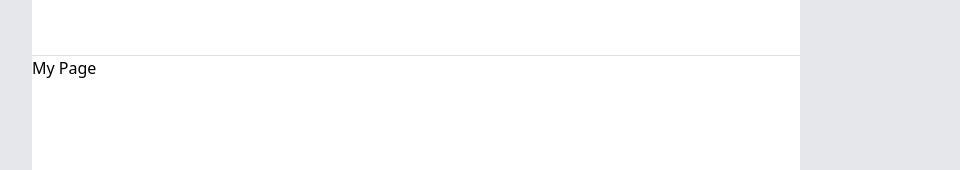
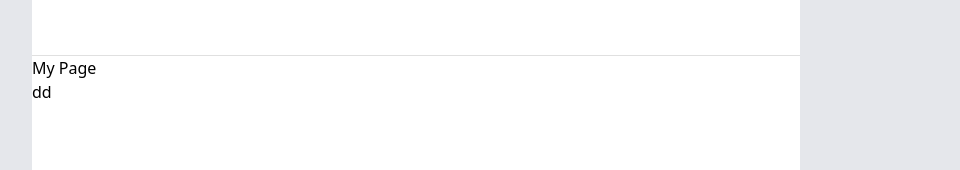
Before and after one commit to wndgur2/ddang, a React (Vite) app: page /mypage in a window 1280 px wide. Shown: the top 170 px of the page, without its empty margins (224-1184 px from the left). Built offline with nearby package versions, Linux system fonts and the light colour scheme.

Commit message:
test: branch test

```diff
--- a/src/pages/MyPage.jsx
+++ b/src/pages/MyPage.jsx
@@ -2,6 +2,7 @@ function MyPage() {
   return (
     <div>
       <h1>My Page</h1>
+        <p>dd</p>
     </div>
   )
 }
```
